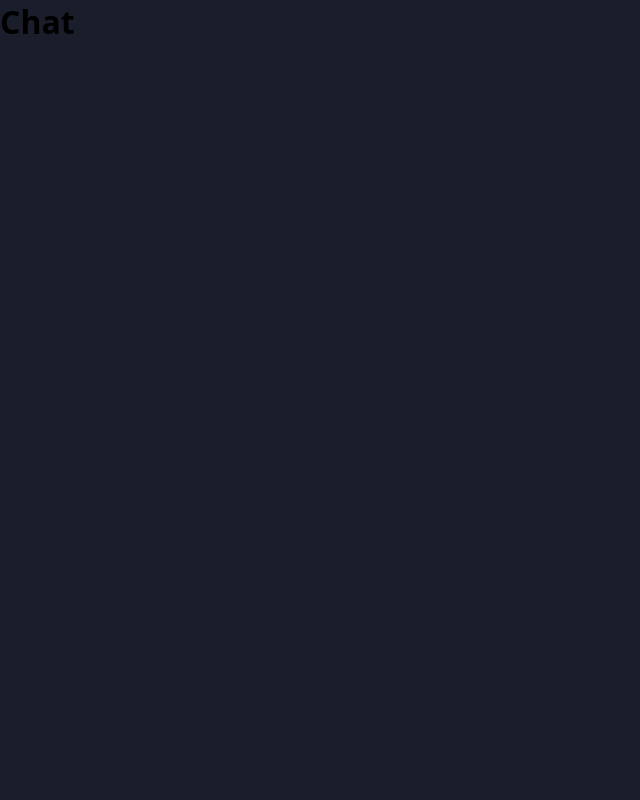
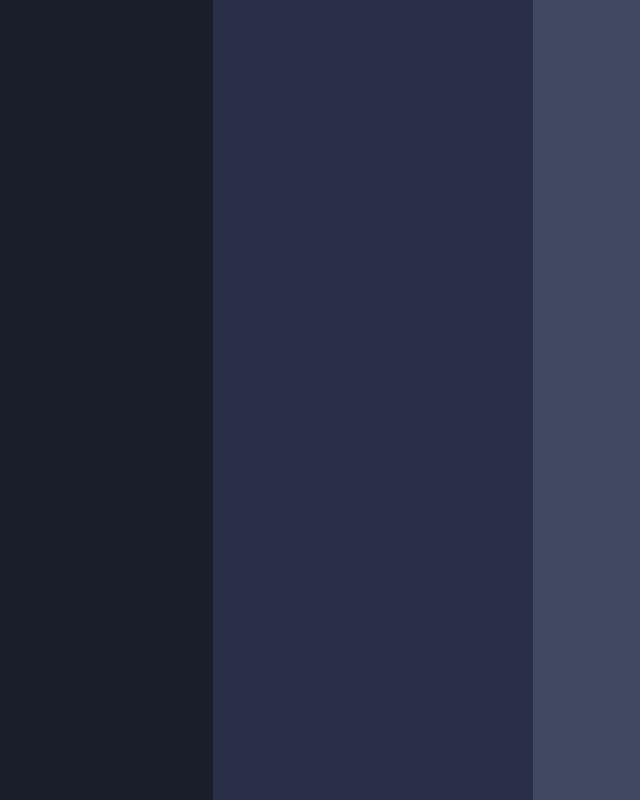
Before and after one commit to michalkulesza/chat-client, a React (Create React App) app: page /chat in a window 1280 px wide. Shown: the whole page, without its empty margins (0-640 px from the left). Built offline with nearby package versions, Linux system fonts and the light colour scheme.

Commit message:
Chat component mockup

```diff
--- a/src/App.tsx
+++ b/src/App.tsx
@@ -1,4 +1,4 @@
-import React from "react";
+import React, { useState } from "react";
 import { BrowserRouter as Router, Route } from "react-router-dom";
 import "./App.scss";
 
@@ -7,13 +7,21 @@ import Chat from "./components/Chat/Chat";
 
 interface Props {}
 
-const App: React.FC<Props> = () => (
+const App: React.FC<Props> = () => {
+	const [name, setName] = useState("");
+
+	return (
 		<div className="App">
 			<Router>
-			<Route path="/" exact component={Join}></Route>
+				<Route
+					path="/"
+					exact
+					render={props => <Join {...props} name={name} setName={setName} />}
+				></Route>
 				<Route path="/chat" component={Chat}></Route>
 			</Router>
 		</div>
 	);
+};
 
 export default App;
--- a/src/components/Chat/Chat.scss
+++ b/src/components/Chat/Chat.scss
@@ -0,0 +1,27 @@
+@import "../../utils";
+
+.chat {
+	height: 100%;
+	width: 100%;
+	display: grid;
+	grid-template-columns: repeat(12, 1fr);
+
+	.left {
+		height: 100%;
+		width: 100%;
+		background-color: $bg-color;
+		grid-column: 1/3;
+	}
+	.middle {
+		height: 100%;
+		width: 100%;
+		background-color: $bg-color2;
+		grid-column: 3/6;
+	}
+	.right {
+		height: 100%;
+		width: 100%;
+		background-color: $bg-color3;
+		grid-column: 6/13;
+	}
+}
--- a/src/components/Chat/Chat.tsx
+++ b/src/components/Chat/Chat.tsx
@@ -5,8 +5,10 @@ interface Props {}
 
 const Chat: React.FC<Props> = () => {
 	return (
-		<div>
-			<h1>Chat</h1>
+		<div className="chat">
+			<div className="left"></div>
+			<div className="middle"></div>
+			<div className="right"></div>
 		</div>
 	);
 };
--- a/src/components/Join/Join.scss
+++ b/src/components/Join/Join.scss
@@ -35,7 +35,7 @@
 				color: $text-color;
 				padding: 10px 15px;
 				@extend %border-radius;
-				margin-bottom: 20px;
+				margin-bottom: 5px;
 
 				&:focus {
 					outline: none;
@@ -46,13 +46,25 @@
 				}
 			}
 
+			.errors {
+				opacity: 0;
+				height: 10px;
+				font-size: 0.8rem;
+				font-weight: bold;
+				margin: 0 auto 15px;
+				@extend %transition;
+			}
+
+			a {
+				margin: 0 auto;
+			}
+
 			button {
 				@extend %border-radius;
 				border: none;
 				padding: 10px 40px;
 				outline: none;
 				cursor: pointer;
-				margin: 0 auto;
 				background-color: #fc5130;
 				color: $text-color;
 				font-weight: bold;
--- a/src/components/Join/Join.tsx
+++ b/src/components/Join/Join.tsx
@@ -1,16 +1,48 @@
-import React from "react";
+import React, { useRef, useState } from "react";
+import { Link } from "react-router-dom";
 import "./Join.scss";
 
-interface Props {}
+interface Props {
+	name: string;
+	setName: React.Dispatch<React.SetStateAction<string>>;
+}
 
-const Join: React.FC<Props> = () => {
+const Join: React.FC<Props> = ({ name, setName }) => {
+	const errorDiv = useRef<HTMLDivElement>(null!);
+	const handleChange = (e: React.ChangeEvent<HTMLInputElement>) => {
+		setName(e.target.value);
+	};
+
+	const handleSumbit = (e: React.MouseEvent<HTMLAnchorElement, MouseEvent>) => {
+		if (name === "" || name.length < 3) {
+			e.preventDefault();
+			errorDiv.current.innerHTML = "⛔ Name is too short.";
+			errorDiv.current.style.opacity = "1";
+
+			setTimeout(() => {
+				errorDiv.current.style.opacity = "0";
+			}, 2000);
+		} else {
+			return null;
+		}
+	};
+
 	return (
 		<div className="join">
 			<div className="container">
 				<span>Chatter</span>
 				<form>
-					<input type="text" placeholder="Name" />
-					<button type="submit">Join</button>
+					<input
+						type="text"
+						placeholder="Name"
+						value={name}
+						onChange={e => handleChange(e)}
+						maxLength={30}
+					/>
+					<div className="errors" ref={errorDiv}></div>
+					<Link to={"/chat"} onClick={e => handleSumbit(e)}>
+						<button type="submit">Join</button>
+					</Link>
 				</form>
 			</div>
 		</div>
```
Lines whose indentation alone changed are shown as unchanged.
